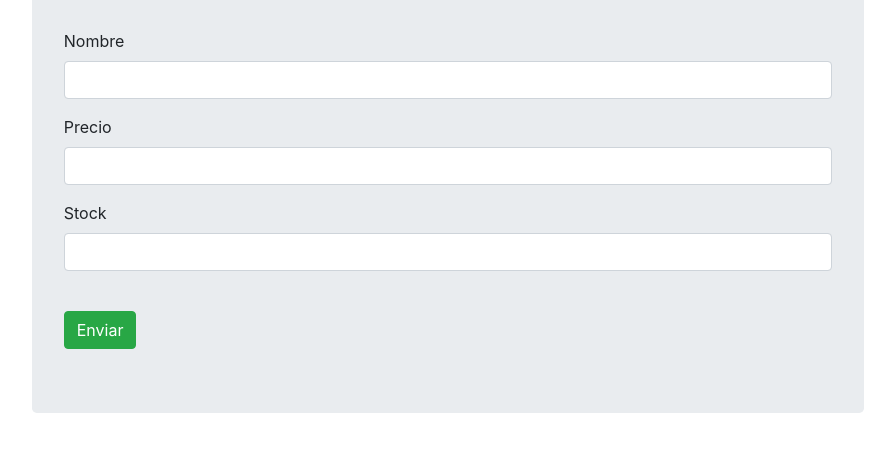
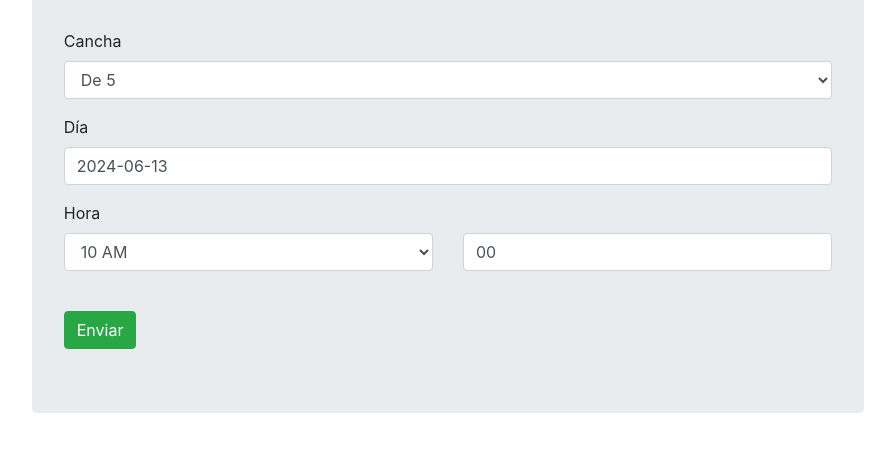
Before and after one commit to GabrielAddario/TP2, a website: page public/index.html in a window 1280 px wide. Shown: the part 129-580 px from the top of the page, without its empty margins (192-1087 px from the left). Drawn offline with nearby package versions, Linux system fonts and the light colour scheme.

```diff
--- /dev/null
+++ b/index.js
@@ -0,0 +1,4 @@
+import Server from "./server.js";
+import config from './config.js'
+
+new Server(config.PORT, config.MODO_PERSISTENCIA).start()
--- a/public/index.html
+++ b/public/index.html
@@ -5,9 +5,37 @@
     <meta name="viewport" content="width=device-width, initial-scale=1.0">
     <title>Ingreso de productos</title>
     <link rel="stylesheet" href="https://cdn.jsdelivr.net/npm/bootstrap@4.6.2/dist/css/bootstrap.min.css" integrity="sha384-xOolHFLEh07PJGoPkLv1IbcEPTNtaed2xpHsD9ESMhqIYd0nLMwNLD69Npy4HI+N" crossorigin="anonymous">
+    <link rel="stylesheet" href="https://cdn.jsdelivr.net/npm/flatpickr/dist/flatpickr.min.css">
     <style>
         h2 {
             color: blue;
+        }
+        .form-group {
+            margin-bottom: 1rem;
+        }
+        /* Estilo para el campo de fecha */
+        #calendario {
+            background-color: white; /* Fondo blanco */
+            border: 1px solid #ced4da; /* Borde según el diseño de Bootstrap */
+            padding: 0.375rem 0.75rem; /* Espaciado interno según el diseño de Bootstrap */
+            font-size: 1rem; /* Tamaño de fuente según el diseño de Bootstrap */
+            line-height: 1.5; /* Altura de línea según el diseño de Bootstrap */
+            border-radius: 0.25rem; /* Bordes redondeados según el diseño de Bootstrap */
+        }
+        /* Estilo para el campo de minutos */
+        #minutos {
+            background-color: white; /* Fondo blanco */
+            border: 1px solid #ced4da; /* Borde según el diseño de Bootstrap */
+            padding: 0.375rem 0.75rem; /* Espaciado interno según el diseño de Bootstrap */
+            font-size: 1rem; /* Tamaño de fuente según el diseño de Bootstrap */
+            line-height: 1.5; /* Altura de línea según el diseño de Bootstrap */
+            border-radius: 0.25rem; /* Bordes redondeados según el diseño de Bootstrap */
+            pointer-events: none; /* Deshabilita eventos de ratón para que el usuario no pueda interactuar */
+            color: #495057; /* Color de texto según el diseño de Bootstrap */
+        }
+        /* Estilo para el texto dentro del campo de minutos */
+        #minutos::placeholder {
+            color: #6c757d; /* Color de texto de marcador de posición según el diseño de Bootstrap */
         }
     </style>
 </head>
@@ -18,27 +46,63 @@
             <h2>Ingrese el producto</h2>
             <br>
 
-            <form action="/api/fulbocho" method="post">
+            <form action="/api/canchasDeFutbol" method="post">
                 <div class="form-group">
-                    <label for="nombre">Nombre</label>
-                    <input type="text" name="nombre" id="nombre" class="form-control">
+                    <label for="nombre">Cancha</label>
+                    <select id="opciones" name="opciones" class="form-control">
+                        <option value="opcion1">De 5</option>
+                        <option value="opcion2">De 6</option>
+                        <option value="opcion3">De 11</option>
+                    </select>
                 </div>
 
                 <div class="form-group">
-                    <label for="precio">Precio</label>
-                    <input type="number" name="precio" id="precio" class="form-control">
+                    <label for="calendario">Día</label>
+                    <input type="text" id="calendario" name="calendario" class="form-control" readonly>
                 </div>
 
                 <div class="form-group">
-                    <label for="stock">Stock</label>
-                    <input type="number" name="stock" id="stock" class="form-control">
+                    <label for="hora">Hora</label>
+                    <div class="row">
+                        <div class="col">
+                            <select id="hora" name="hora" class="form-control">
+                                <option value="10">10 AM</option>
+                                <option value="11">11 AM</option>
+                                <option value="12">12 PM</option>
+                                <option value="13">1 PM</option>
+                                <option value="14">2 PM</option>
+                                <option value="15">3 PM</option>
+                                <option value="16">4 PM</option>
+                                <option value="17">5 PM</option>
+                                <option value="18">6 PM</option>
+                                <option value="19">7 PM</option>
+                                <option value="20">8 PM</option>
+                                <option value="21">9 PM</option>
+                                <option value="22">10 PM</option>
+                                <option value="23">11 PM</option>
+                            </select>
+                        </div>
+                        <div class="col">
+                            <!-- Campo de minutos fijo -->
+                            <input type="text" id="minutos" name="minutos" class="form-control" value="00" readonly>
+                        </div>
+                    </div>
                 </div>
 
-                <button class="btn btn-success mt-4">Enviar</button>
+                <button type="submit" class="btn btn-success mt-4">Enviar</button>
             </form>
         </div>
     </div>
 
+    <script src="https://cdn.jsdelivr.net/npm/flatpickr"></script>
+    <script>
+        flatpickr("#calendario", {
+            dateFormat: "Y-m-d",
+            minDate: "2024-01-01",
+            maxDate: "2024-12-31",
+            defaultDate: "today",
+        });
+    </script>
 
 </body>
 </html>
```
Also changed, not shown: controller/token.js (+14 -14 lines), package.json (+12 -6 lines), server.js (line endings or trailing spaces), 1 other file.
